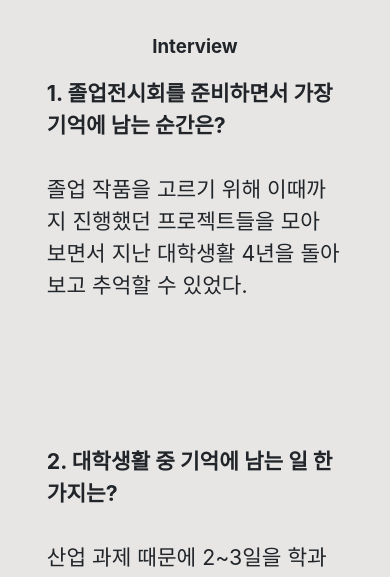
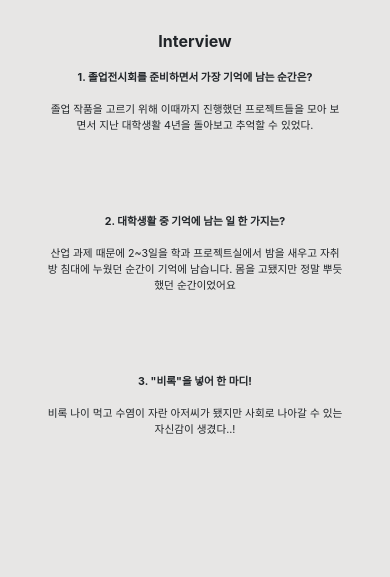
Before and after one commit to BaekChangKyeong/2022InteractiveWebService, a Python web app: template fastapi/templates/designer/kimgunwoo.html in a window 390 px wide. Shown: the part 1196-1773 px from the top of the page. Run offline with Jinja, Linux system fonts and the light colour scheme; the template is opened without the code that fills it, so the values that code supplies are empty.

Commit message:
update designer_detail_interview

```diff
--- a/fastapi/static/css/main-template.css
+++ b/fastapi/static/css/main-template.css
@@ -7,12 +7,6 @@
 
 /* // REQUIRED STYLES
 // ========================================================== */
-
-.designer_detail_interview {
-  text-align: center;
-  width: 60%;
-  margin: auto;
-}
 
 .header_designer {
   font-size: 30pt;
@@ -32,6 +26,12 @@
   margin-bottom: 0;
 }
 
+#designer_detail_interview {
+  text-align: center;
+  width: 60%;
+  margin: auto;
+}
+
 @media screen and (max-width: 768px) {
   .header_project {
     font-size: 14pt;
@@ -49,6 +49,20 @@
     padding-bottom: 5%;
     padding-left: 2%;
     margin-bottom: 0;
+  }
+
+  #designer_detail_interview {
+    text-align: center;
+    width: 100%;
+    margin: auto;
+  }
+
+  #board_text_title {
+    font-size: 8pt !important;
+  }
+
+  #board_text {
+    font-size: 8pt !important;
   }
 }
 
@@ -770,7 +784,7 @@ table tbody tr {
   }
 
   .designer_detail_Project {
-    font-size: 14pt;
+    font-size: 12pt;
     font-weight: bold;
     text-align: center;
     justify-content: center;
--- a/fastapi/templates/designer/kimgunwoo.html
+++ b/fastapi/templates/designer/kimgunwoo.html
@@ -137,23 +137,20 @@
             1. 졸업전시회를 준비하면서 가장 기억에 남는 순간은?<br><br>
           </div>
           <div id="board_text">
-            졸업 작품을 고르기 위해 이때까지 진행했던 프로젝트들을 모아 보면서 지난 대학생활 4년을 돌아보고 추억할 수 있었다.
+            졸업 작품을 고르기 위해 이때까지 진행했던 프로젝트들을 모아 보면서 지난 대학생활 4년을 돌아보고 추억할 수 있었다. <br><br><br><br><br><br>
           </div>
-          <br><br><br><br><br><br>
           <div id="board_text_title">
             2. 대학생활 중 기억에 남는 일 한 가지는? <br><br>
           </div>
           <div id="board_text">
-            산업 과제 때문에 2~3일을 학과 프로젝트실에서 밤을 새우고 자취방 침대에 누웠던 순간이 기억에 남습니다. 몸을 고됐지만 정말 뿌듯했던 순간이었어요
+            산업 과제 때문에 2~3일을 학과 프로젝트실에서 밤을 새우고 자취방 침대에 누웠던 순간이 기억에 남습니다. 몸을 고됐지만 정말 뿌듯했던 순간이었어요<br><br><br><br><br><br>
           </div>
-          <br><br><br><br><br><br>
           <div id="board_text_title">
             3. "비록"을 넣어 한 마디! <br><br>
           </div>
           <div id="board_text">
-            비록 나이 먹고 수염이 자란 아저씨가 됐지만 사회로 나아갈 수 있는 자신감이 생겼다..!
+            비록 나이 먹고 수염이 자란 아저씨가 됐지만 사회로 나아갈 수 있는 자신감이 생겼다..!<br><br><br><br><br><br><br>
           </div>
-          <br><br><br><br><br><br><br>
         </div>
       </div>
 
```
